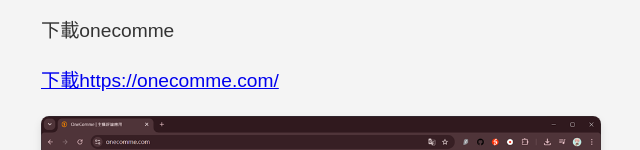
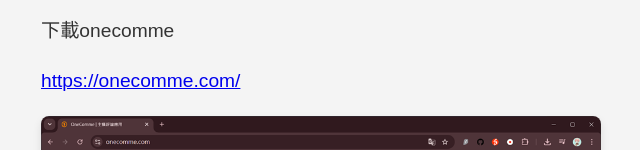
Before and after one commit to anshaer/onecomman, a plain HTML site: page index.html in a window 1280 px wide. Shown: the part 148-298 px from the top of the page, without its empty margins (319-959 px from the left). Drawn offline with Linux system fonts and the light colour scheme.

Commit message:
Update index.html

```diff
--- a/index.html
+++ b/index.html
@@ -53,7 +53,7 @@
 <div class="content-item text-block">
     <p>下載onecomme</p>
 
-    <a href="https://onecomme.com/">下載https://onecomme.com/</a>
+    <a href="https://onecomme.com/">https://onecomme.com/</a>
 
 </div>
 
```
